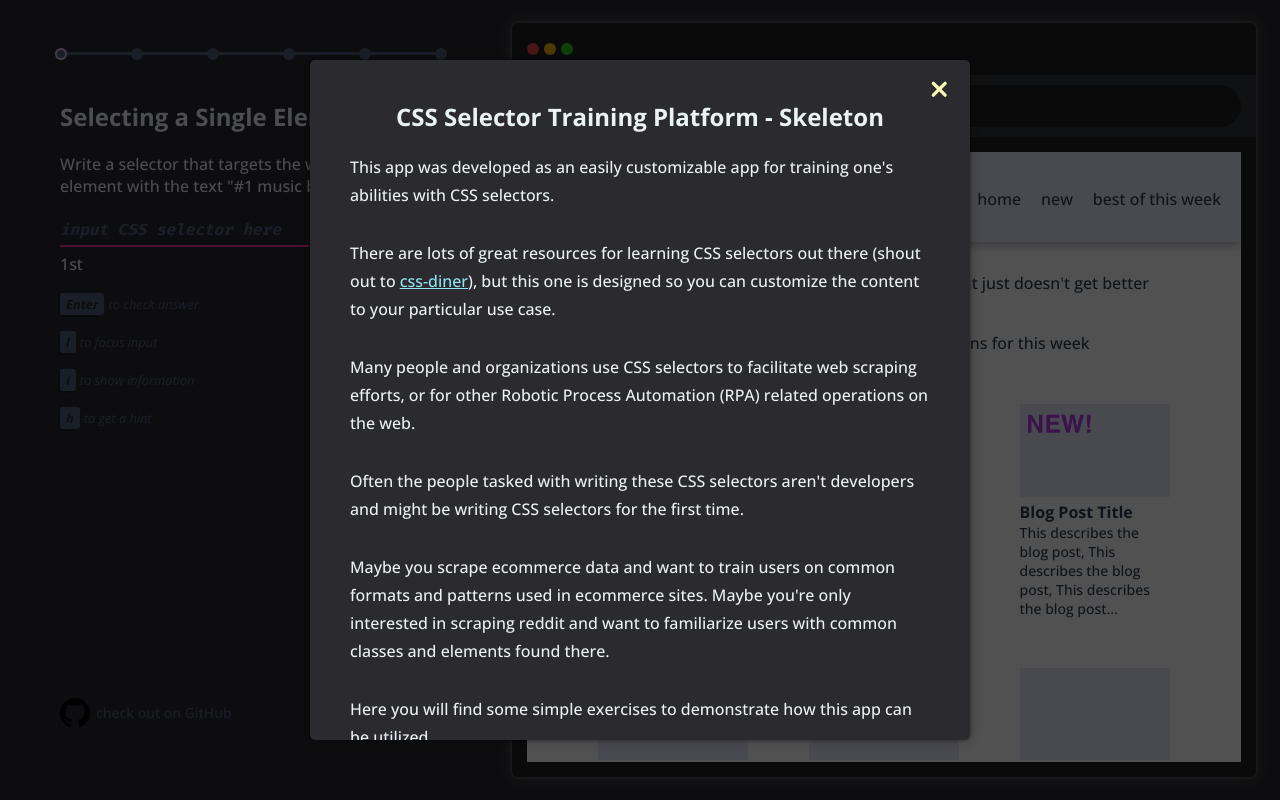
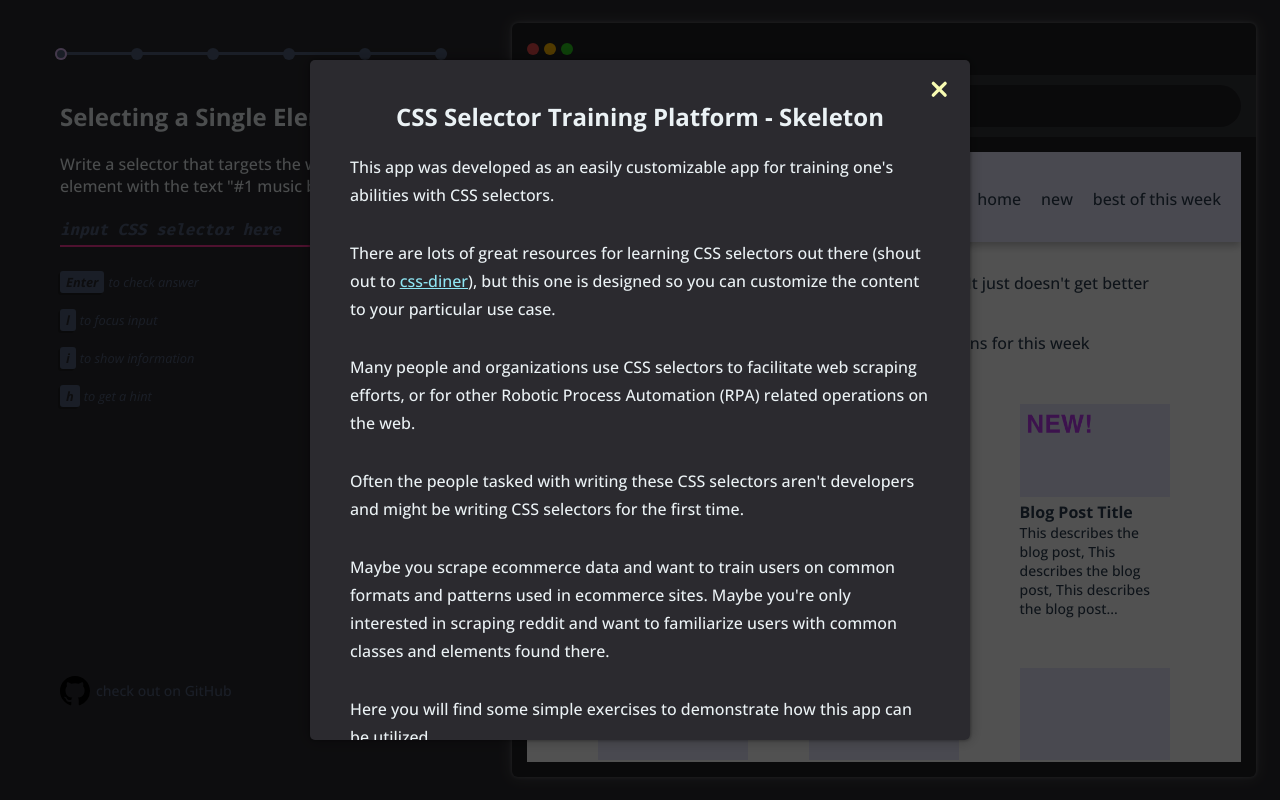
Before and after one commit to scootyboots/css-selector-training-platform, a Vue app: page /css-selector-training-platform/example-exercise/single in a window 1280 px wide. Built offline with nearby package versions, Linux system fonts and the light colour scheme.

Commit message:
add styling

```diff
--- a/src/App.vue
+++ b/src/App.vue
@@ -49,6 +49,8 @@ onMounted(() => {
 
   --browser-height: calc(95vh - 150px);
   --browser-width: calc(60vw - 40px);
+
+  --border-radius: 3px;
 }
 
 html {
--- a/src/components/BoolStateDisplay.vue
+++ b/src/components/BoolStateDisplay.vue
@@ -4,14 +4,43 @@ defineProps<{badge: string, tooltip: string}>()
 
 <template>
 <div class="Bool-state-display">
-  <div class="Bool-state-display-badge">{{ badge  }}</div>
-  <div class="Bool-state-display-tooltip">{{ tooltip  }}</div>
+  <div class="Bool-state-display-container">
+    <div class="Bool-state-display-badge">{{ badge  }}</div>
+    <div class="Bool-state-display-tooltip">{{ tooltip  }}</div>
+  </div>
 </div>
 </template>
 
 <style>
+.Bool-state-display {
+
+}
+
+.Bool-state-display-container {
+  position: relative;
+}
+
+.Bool-state-display-badge {
+  background-color: var(--highlight-yellow);
+  color: var(--main-bg-color);
+  border-radius: var(--border-radius);
+  font-size: 1.6rem;
+  font-weight: 700;
+  padding: 0.2rem 0.6rem;
+}
+
 .Bool-state-display-tooltip {
   display: none;
+  position: absolute;
+  width: 25rem;
+  z-index: 1000;
+  background-color: var(--highlight-yellow);
+  color: var(--main-bg-color);
+  border-radius: var(--border-radius);
+  bottom: -6rem;
+  left: -11rem;
+  padding: 1rem;
+  box-shadow: 4px 4px 0 #202024c7;
 }
 
 .Bool-state-display:hover .Bool-state-display-tooltip {
--- a/src/components/Prompt.vue
+++ b/src/components/Prompt.vue
@@ -229,9 +229,9 @@ const updateLocalStorage = () => {
       @keydown="(event) => checkSelectAllAnswer(false, event)"
     >
   </div>
-  <BoolStateDisplay v-if="!selectAll" badge="1st" tooltip="this exercise looks for the first element your selector targets"/>
-  <BoolStateDisplay v-if="selectAll"  badge="All" tooltip="this exercise looks for all the elements your selector targets"/>
   <div class="Prompt-shortcuts">
+    <BoolStateDisplay v-if="!selectAll" badge="1st" tooltip="this exercise looks for the first element your selector targets"/>
+    <BoolStateDisplay v-if="selectAll"  badge="All" tooltip="this exercise looks for all the elements your selector targets"/>
     <ShortcutIndicatorVue v-if="!selectAll" hotkey="Enter" @click="checkSingleAnswer(true)" explanation="to check answer" />
     <ShortcutIndicatorVue v-if="selectAll" hotkey="Enter" @click="checkSelectAllAnswer(true)" explanation="to check answer" />
     <ShortcutIndicatorVue hotkey="l" explanation="to focus input" @click="$emit('l-clicked')"/>
@@ -322,6 +322,16 @@ const updateLocalStorage = () => {
   /* color: var(--highlight-purple); */
 }
 
+.Prompt-shortcuts {
+  position: relative;
+}
+
+.Prompt-shortcuts .Bool-state-display {
+  position: absolute;
+  top: 0;
+  right: 0.8rem;
+}
+
 .Prompt-notification-area {
   min-height: 25rem;
 }
@@ -362,6 +372,8 @@ const updateLocalStorage = () => {
 @media (max-width: 1090px) {
   .Prompt-notification-area { min-height: 25rem; }
 }
+
+.Prompt-shortcuts .Bool-state-display { right: 1.2rem;  }
 
 .fade-in-enter-active,
 .fade-in-leave-active {
```
